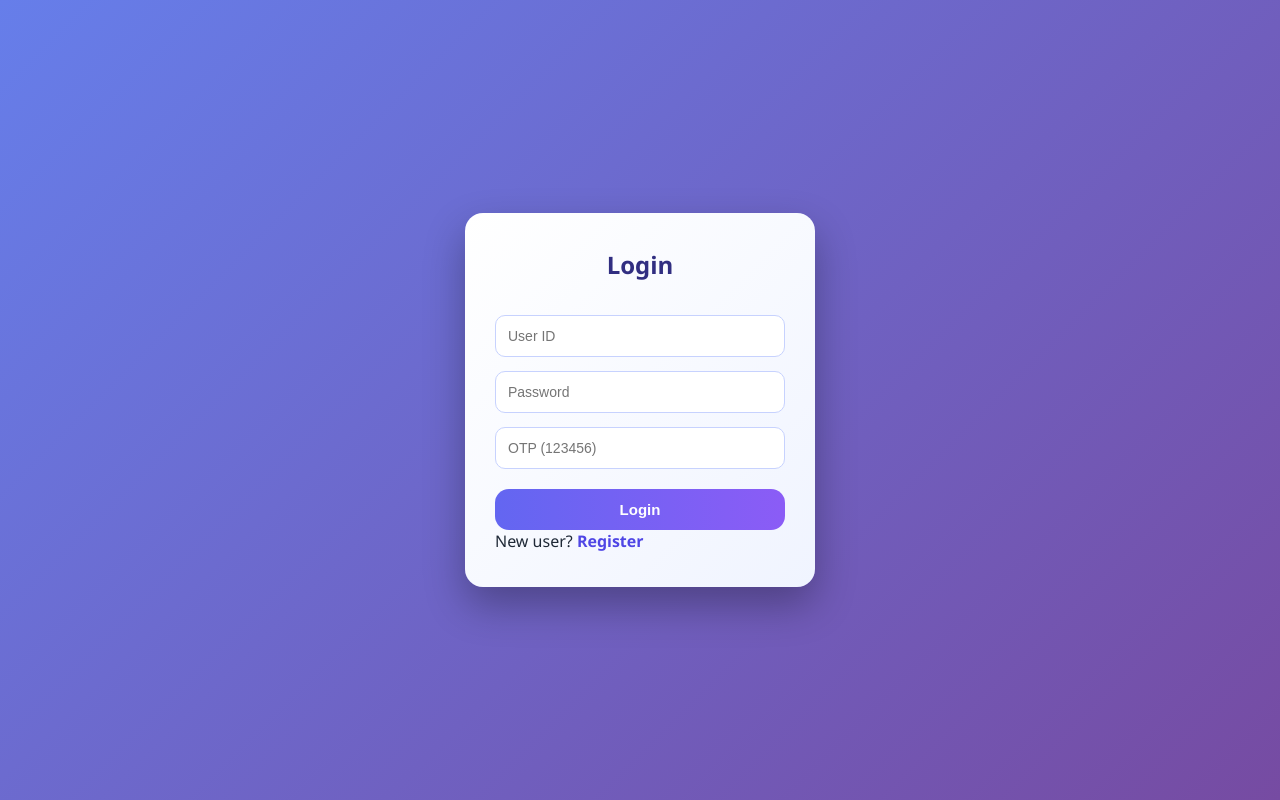
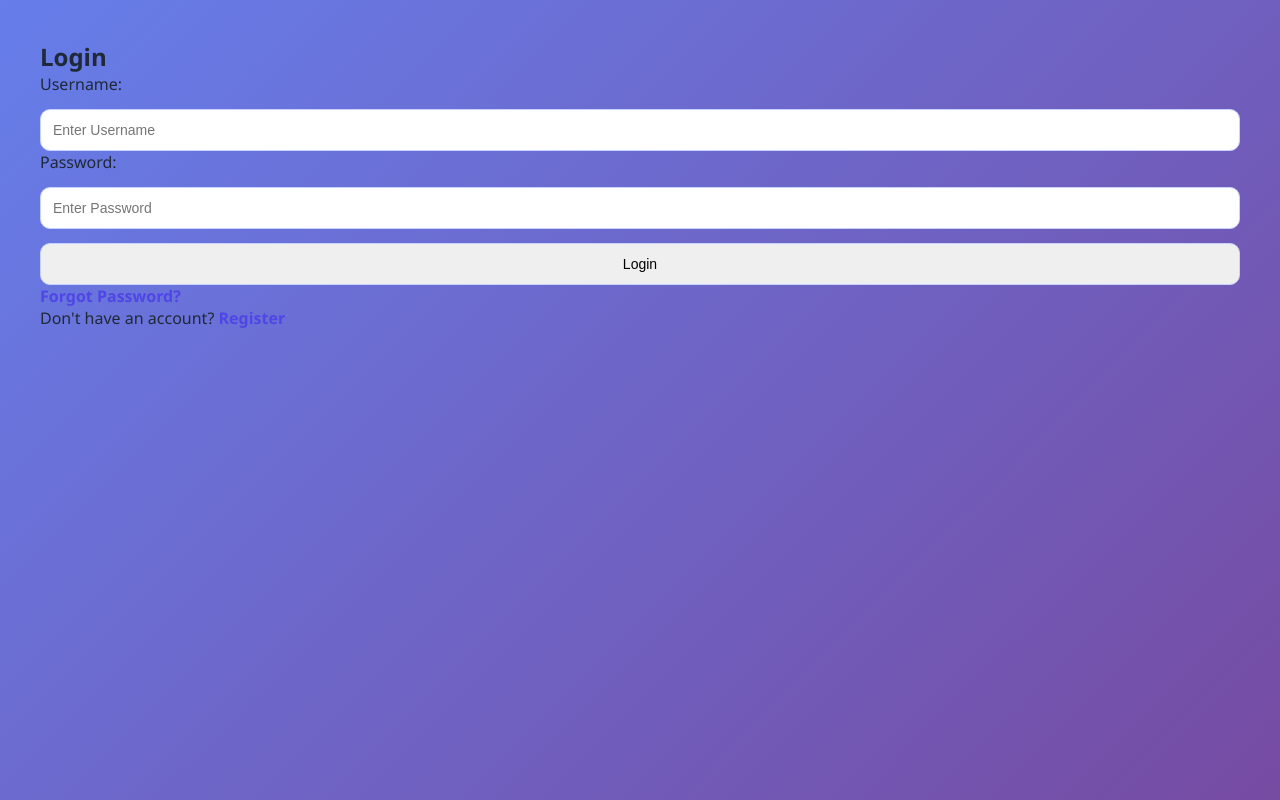
Before and after one commit to kvarshini176-jpg/my-first-project, a Flask app: page / in a window 1280 px wide. Run offline with Flask 3, Linux system fonts and the light colour scheme.

Commit message:
Refactor login form and add flash messages

```diff
--- a/templates/login.html
+++ b/templates/login.html
@@ -1,20 +1,37 @@
 <!DOCTYPE html>
 <html>
 <head>
-<link rel="stylesheet" href="/static/style.css">
+    <title>Login</title>
+    <link rel="stylesheet" href="{{ url_for('static', filename='style.css') }}">
 </head>
-<body class="center">
+<body>
+<div class="container">
+    <h2>Login</h2>
 
-<div class="card">
-    <h2>Login</h2>
-    <form method="post">
-        <input name="username" placeholder="User ID" required>
-        <input type="password" name="password" placeholder="Password" required>
-        <input name="otp" placeholder="OTP (123456)" required>
-        <button>Login</button>
+    <!-- Flash messages -->
+    {% with messages = get_flashed_messages() %}
+      {% if messages %}
+        {% for message in messages %}
+          <div class="flash flash-error">{{ message }}</div>
+        {% endfor %}
+      {% endif %}
+    {% endwith %}
+
+    <!-- Login Form -->
+    <form method="POST">
+        <label>Username:</label>
+        <input type="text" name="username" placeholder="Enter Username" required>
+
+        <label>Password:</label>
+        <input type="password" name="password" placeholder="Enter Password" required>
+
+        <input type="submit" value="Login">
     </form>
-    <p>New user? <a href="/register">Register</a></p>
+
+    <!-- Forgot Password Link -->
+    <p><a class="forgot-link" href="{{ url_for('forgot_password') }}">Forgot Password?</a></p>
+
+    <p>Don't have an account? <a href="{{ url_for('register') }}">Register</a></p>
 </div>
-
 </body>
 </html>
```
